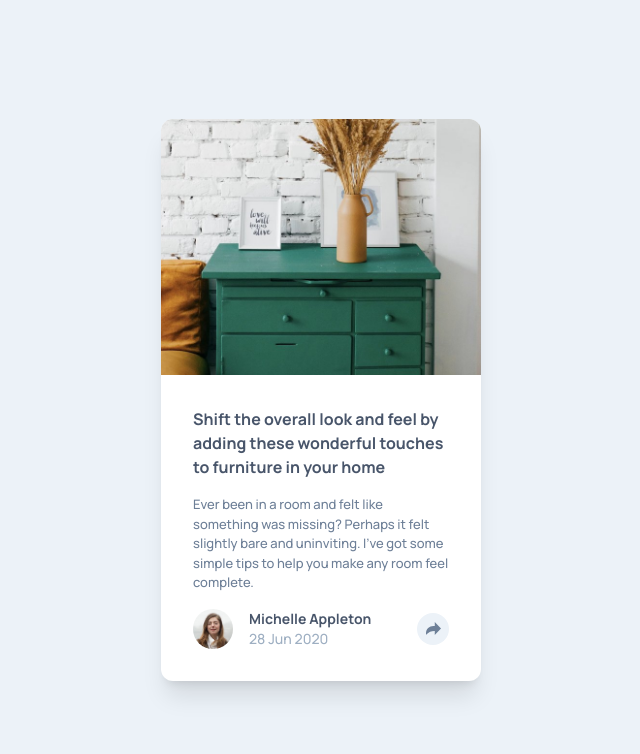
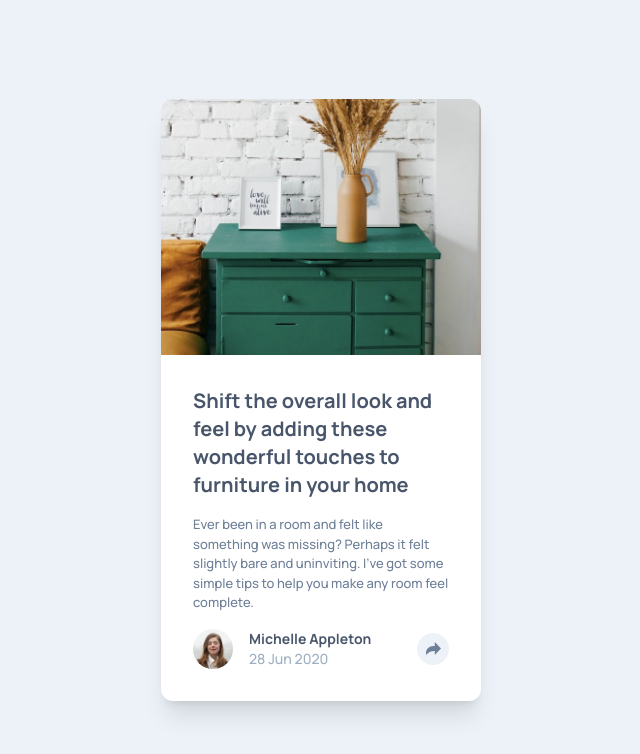
Before and after one commit to palmeiroerick/article-preview-component, a Next.js app: page / in a window 1280 px wide. Shown: the top 754 px of the page, without its empty margins (319-959 px from the left). Built offline with nearby package versions, Linux system fonts and the light colour scheme.

Commit message:
style: add desktop styles to title component

```diff
--- a/components/Title.tsx
+++ b/components/Title.tsx
@@ -3,5 +3,9 @@
 };
 
 export default function Title({ children }: TitleProps) {
-  return <h1 className="font-bold text-veryDarkGrayishBlue">{children}</h1>;
+  return (
+    <h1 className="font-bold text-veryDarkGrayishBlue lg:text-xl">
+      {children}
+    </h1>
+  );
 }
```
